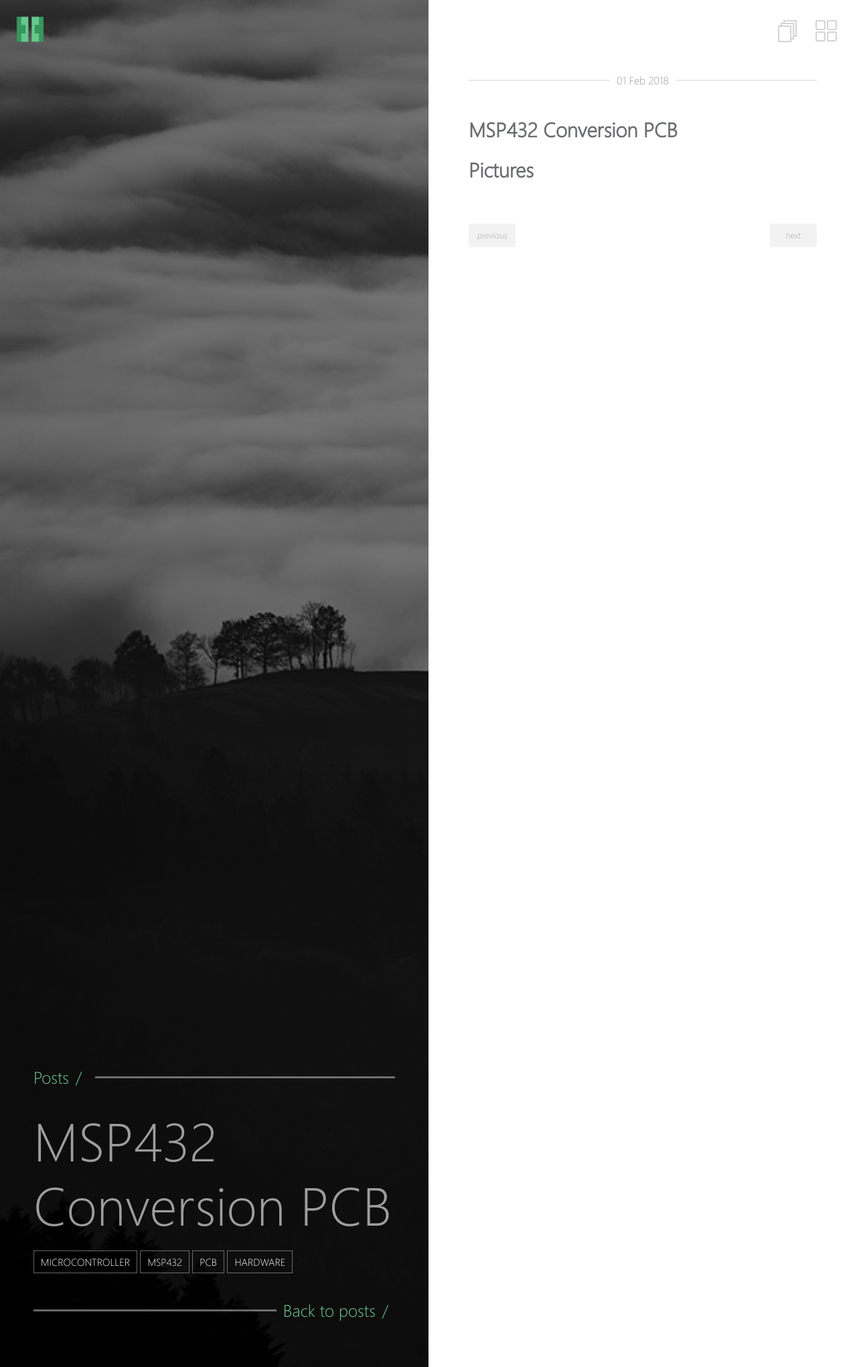
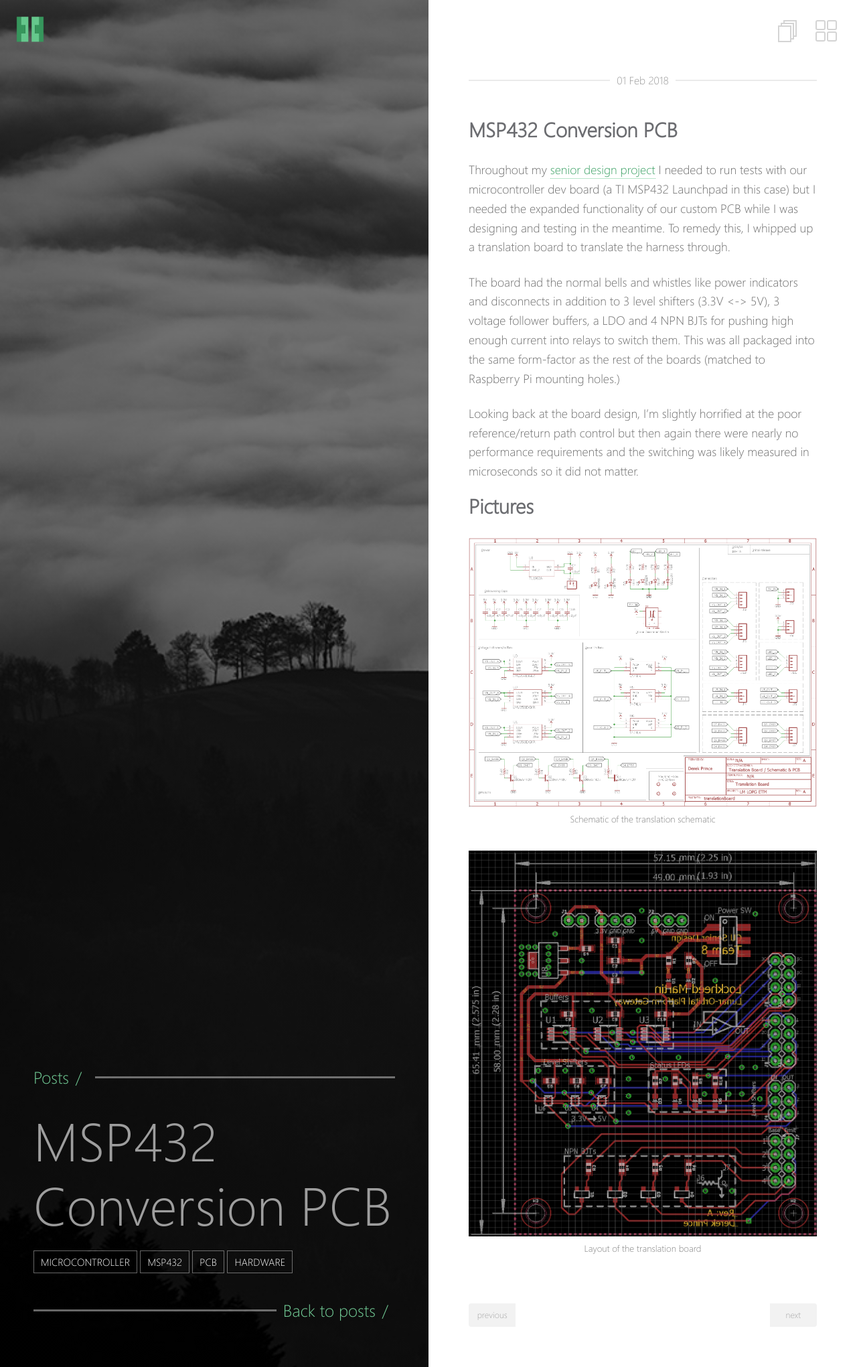
Before and after one commit to Aetas/justadd.coffee, a Jekyll site: the page built from jekyll/_posts/2018-02-01-microcontroller-conversion-board.md, in a window 1280 px wide. Shown: the whole page at 67% size. Built offline with Jekyll 4.4.1, drawn with Linux system fonts in a browser that asks for light colours.

Commit message:
Completed first pass of conversion board

```diff
--- a/jekyll/_data/projects.yaml
+++ b/jekyll/_data/projects.yaml
@@ -1,3 +1,8 @@
+- title: Translation Board
+  url: microcontroller-conversion-board
+  image: images/sd_mcu_translate_pcb/dev_shield_sch.PNG
+  completed: true
+
 - title: Sensor Boards
   url: sensor-boards
   image: images/sd_sensor_pcbs/Hall_Effect_brd.PNG
--- a/jekyll/_posts/2018-02-01-microcontroller-conversion-board.md
+++ b/jekyll/_posts/2018-02-01-microcontroller-conversion-board.md
@@ -20,5 +20,19 @@ published: true
 ---
 
 ## MSP432 Conversion PCB
+Throughout my [senior design project]({{ site.url }}{% post_url  2017-10-01-Senior-Design %}) I needed to run tests with our microcontroller dev board (a TI MSP432 Launchpad in this case) but I needed the expanded functionality of our custom PCB while I was designing and testing in the meantime. To remedy this, I whipped up a translation board to translate the harness through.
+
+The board had the normal bells and whistles like power indicators and disconnects in addition to 3 level shifters (3.3V <-> 5V), 3 voltage follower buffers, a LDO and 4 NPN BJTs for pushing high enough current into relays to switch them. This was all packaged into the same form-factor as the rest of the boards (matched to Raspberry Pi mounting holes.)
+
+Looking back at the board design, I'm slightly horrified at the poor reference/return path control but then again there were nearly no performance requirements and the switching was likely measured in microseconds so it did not matter.
 
 ## Pictures
+<figure>
+	<a href="/images/sd_mcu_translate_pcb/dev_shield_sch.PNG"><img src="/images/sd_mcu_translate_pcb/dev_shield_sch.PNG"></a>
+	<figcaption>Schematic of the translation schematic</figcaption>
+</figure>
+
+<figure>
+	<a href="/images/sd_mcu_translate_pcb/dev_shield_brd.PNG"><img src="/images/sd_mcu_translate_pcb/dev_shield_brd.PNG"></a>
+	<figcaption>Layout of the translation board</figcaption>
+</figure>
```
Also changed, not shown: jekyll/_posts/2018-10-28-Arduino-Gold.md (+1 -1 lines).
